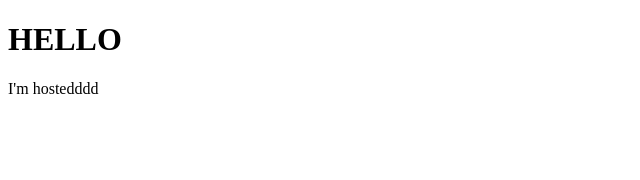
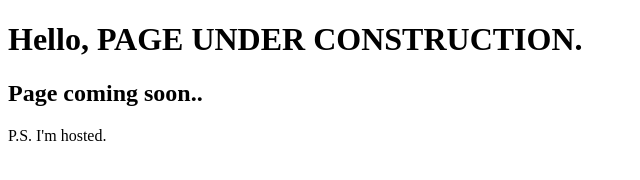
Before and after one commit to mishaalijaz/mishaalijaz.github.io, a plain HTML site: page index.html in a window 1280 px wide. Shown: the whole page, without its empty margins (0-640 px from the left). Drawn offline with Linux system fonts and the light colour scheme.

Commit message:
Update index.html

```diff
--- a/index.html
+++ b/index.html
@@ -1,7 +1,8 @@
 <!DOCTYPE html>
 <html>
 <body>
-<h1> HELLO </h1>
-<p> I'm hostedddd </p>
+<h1> Hello, PAGE UNDER CONSTRUCTION. </h1>
+<h2> Page coming soon.. </h2>
+<p> P.S. I'm hosted. </p>
 </body>
 </html>
```
